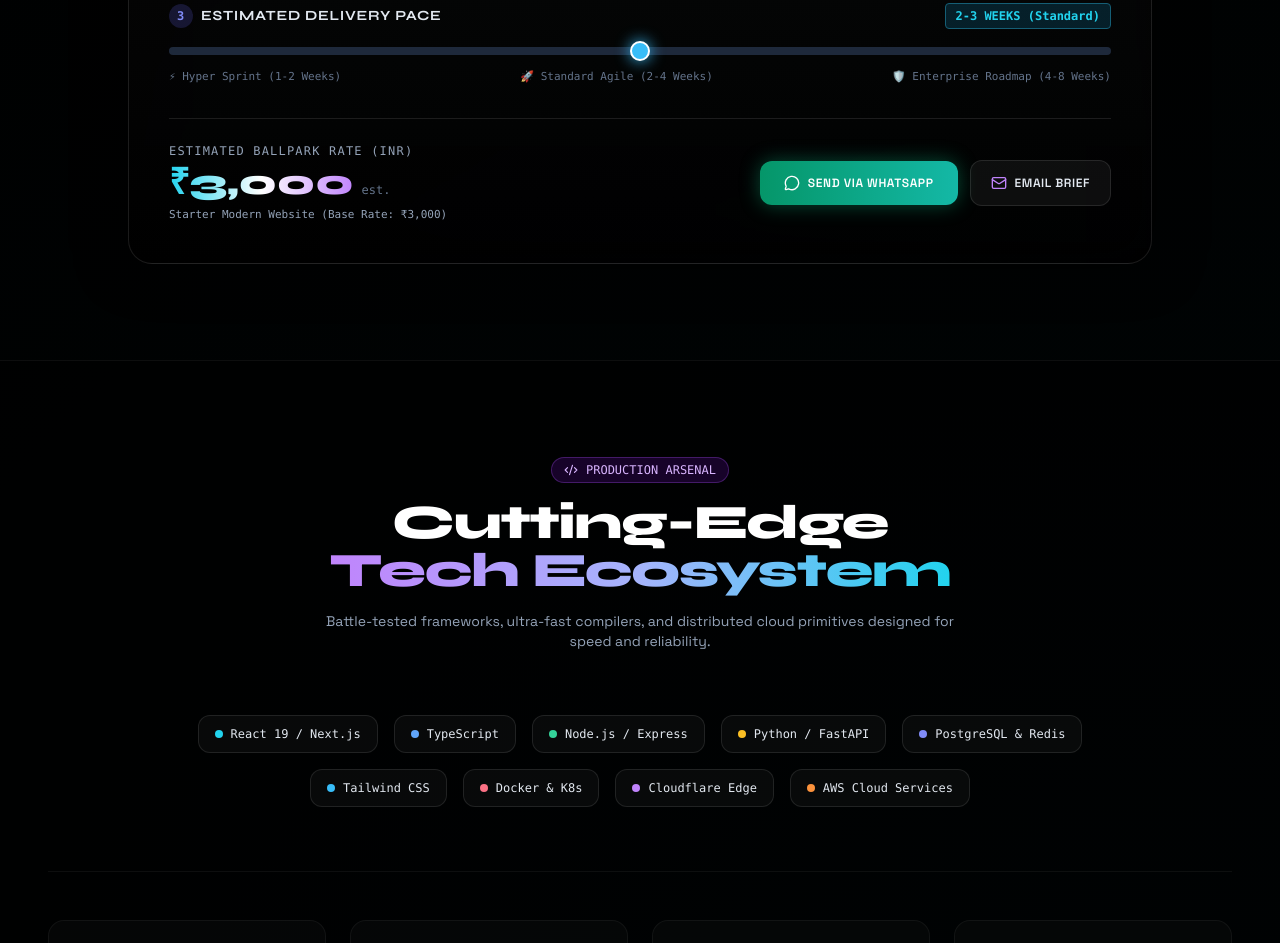
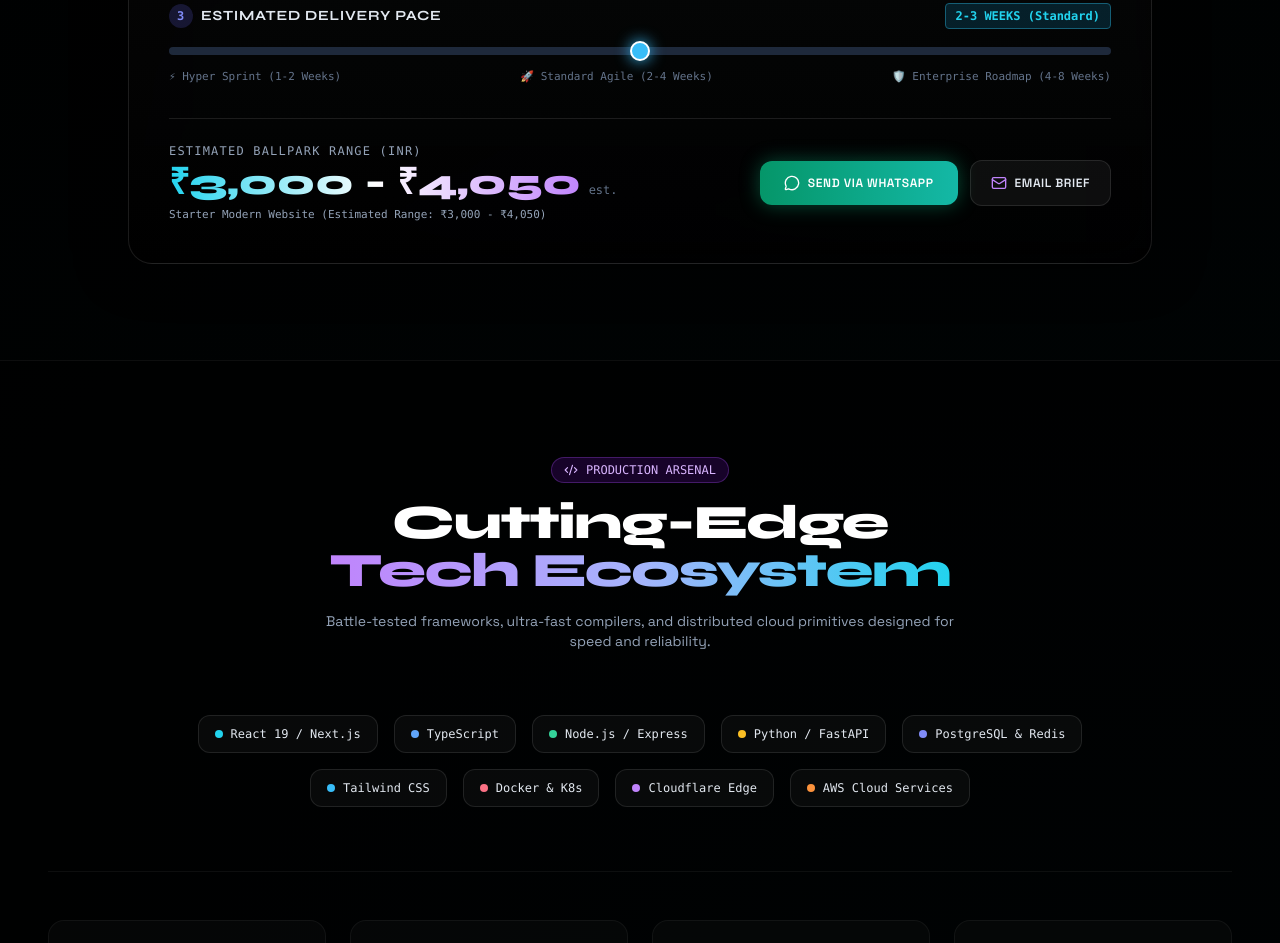
Before and after one commit to roshan19112006/rynex, a plain HTML site: page index.html in a window 1280 px wide. Shown: the part 4212-5155 px from the top of the page. Drawn offline with nearby package versions, Linux system fonts and the light colour scheme.

Commit message:
feat: set initial Starter Website price to show ₹3,000 - ₹4,050 first on page load

```diff
--- a/app.js
+++ b/app.js
@@ -474,13 +474,12 @@ document.addEventListener('DOMContentLoaded', () => {
     });
 
     const totalBase = (basePrice + addOnCost) * timelineMultiplier;
-    // Always round to clean 500 intervals
-    let finalAmount = Math.round(totalBase / 500) * 500;
-    finalAmount = Math.max(3000, Math.min(finalAmount, 19999));
+    const lower = Math.max(3000, Math.min(Math.round(totalBase), 19999));
+    const upper = Math.min(Math.round(totalBase * 1.35), 19999);
 
-    const priceDisplay = finalAmount >= 19999
+    const priceDisplay = lower >= 19999
       ? '₹19,999 (Max Cap)'
-      : `₹${finalAmount.toLocaleString('en-IN')}`;
+      : (lower === upper ? `₹${lower.toLocaleString('en-IN')}` : `₹${lower.toLocaleString('en-IN')} - ₹${upper.toLocaleString('en-IN')}`);
 
     if (estimatePrice) {
       estimatePrice.textContent = priceDisplay;
@@ -488,8 +487,8 @@ document.addEventListener('DOMContentLoaded', () => {
 
     if (estimateSummaryText) {
       estimateSummaryText.textContent = selectedAddOns.length === 0
-        ? `${selectedDomain} (Base Rate: ${priceDisplay})`
-        : `${selectedDomain} + ${selectedAddOns.length} Add-on${selectedAddOns.length === 1 ? '' : 's'} (Total: ${priceDisplay})`;
+        ? `${selectedDomain} (Estimated Range: ${priceDisplay})`
+        : `${selectedDomain} + ${selectedAddOns.length} Add-on${selectedAddOns.length === 1 ? '' : 's'} (Estimated: ${priceDisplay})`;
     }
 
     return {
--- a/index.html
+++ b/index.html
@@ -763,12 +763,12 @@
             <!-- Estimate Output Summary Box -->
             <div class="pt-6 border-t border-white/10 flex flex-col md:flex-row items-center justify-between gap-6">
               <div>
-                <div class="text-xs font-mono text-slate-400 uppercase tracking-widest mb-1">Estimated Ballpark Rate (INR)</div>
+                <div class="text-xs font-mono text-slate-400 uppercase tracking-widest mb-1">Estimated Ballpark Range (INR)</div>
                 <div class="flex items-baseline gap-2">
-                  <span id="estimatePrice" class="font-syne font-black text-3xl sm:text-4xl text-transparent bg-clip-text bg-gradient-to-r from-cyan-400 via-white to-purple-400">₹3,000</span>
+                  <span id="estimatePrice" class="font-syne font-black text-3xl sm:text-4xl text-transparent bg-clip-text bg-gradient-to-r from-cyan-400 via-white to-purple-400">₹3,000 - ₹4,050</span>
                   <span class="text-xs font-mono text-slate-500">est.</span>
                 </div>
-                <div class="text-[11px] font-mono text-slate-400 mt-1" id="estimateSummaryText">Starter Modern Website (Core Package)</div>
+                <div class="text-[11px] font-mono text-slate-400 mt-1" id="estimateSummaryText">Starter Modern Website (Estimated Range)</div>
               </div>
 
               <!-- Action Buttons -->
```
